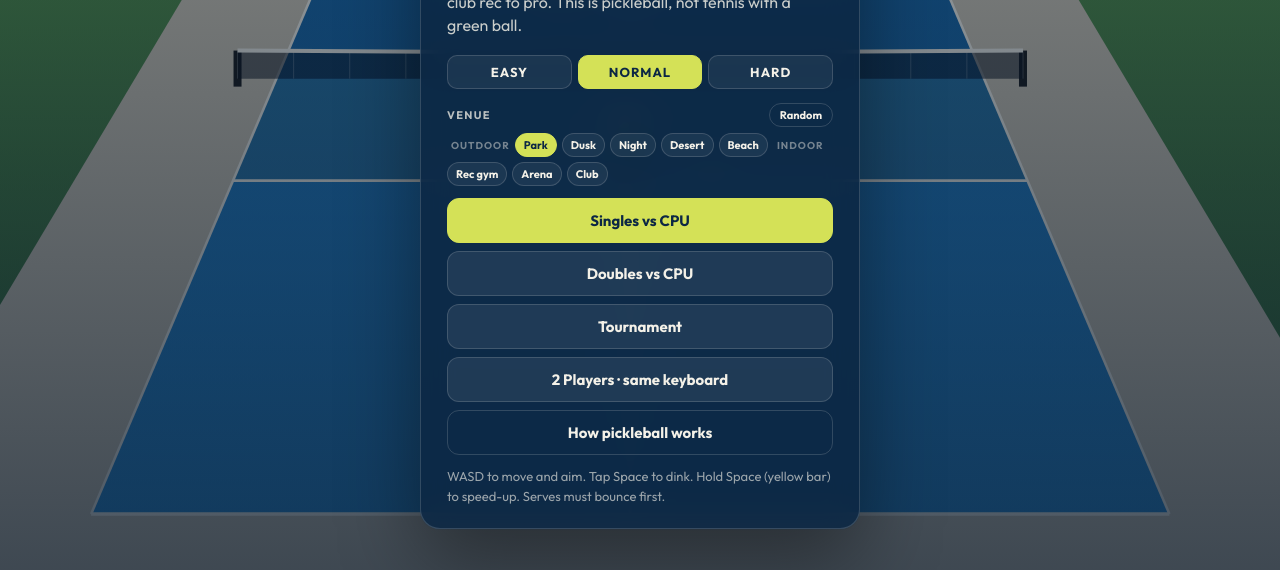
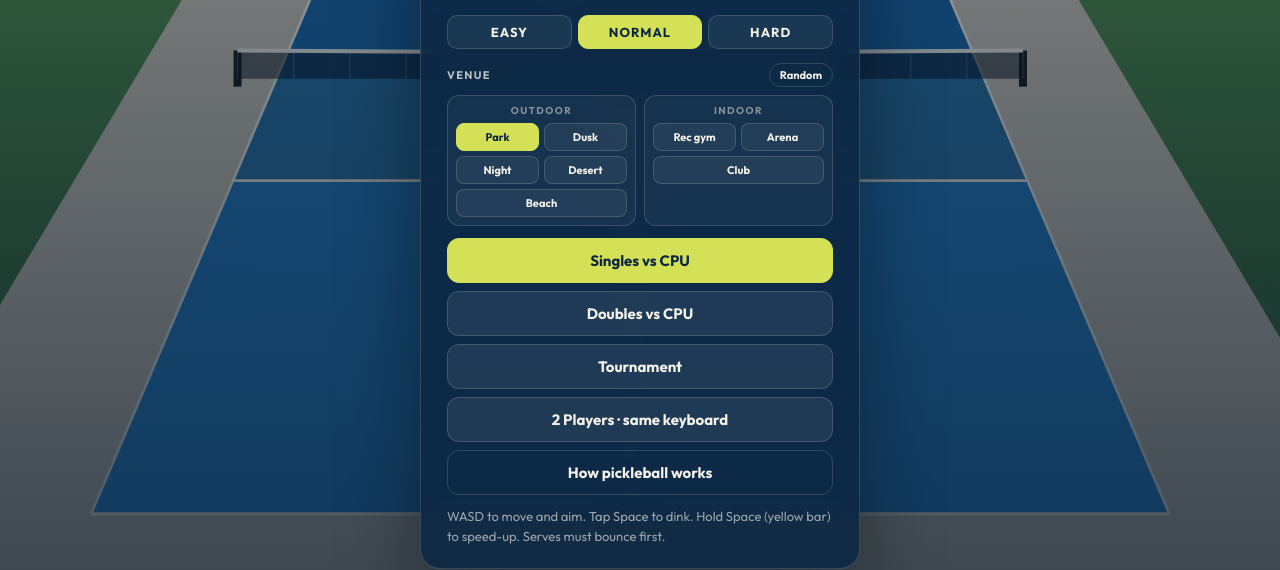
Before and after one commit to jackliao2/pickleball, a plain HTML site: page index.html in a window 1280 px wide. Shown: the part 230-800 px from the top of the page. Drawn offline with nearby package versions, Linux system fonts and the light colour scheme; a web font is replaced by a local one.

Commit message:
Split venues into Outdoor/Indoor panels; grid the roster presets.

```diff
--- a/css/style.css
+++ b/css/style.css
@@ -287,23 +287,24 @@ canvas {
 .budget { font-size: 12px; font-weight: 700; color: var(--yellow); }
 .budget.over { color: var(--coral); }
 .presets {
-  display: flex;
-  flex-wrap: wrap;
+  display: grid;
+  grid-template-columns: 1fr 1fr 1fr;
   gap: 5px;
-  min-height: 56px;
-  align-content: start;
 }
 .presets button {
   font: 650 11px Outfit, sans-serif;
-  letter-spacing: 0.04em;
+  letter-spacing: 0.03em;
   color: var(--paper);
   background: rgba(255,255,255,0.06);
   border: 1px solid var(--line);
-  border-radius: 999px;
-  padding: 4px 8px;
+  border-radius: 8px;
+  padding: 6px 4px;
   cursor: pointer;
+  text-align: center;
+  width: 100%;
 }
 .presets button.on { background: var(--yellow); color: var(--ink); border-color: var(--yellow); }
+.presets button.wide { grid-column: 1 / -1; }
 .stat-list { display: flex; flex-direction: column; gap: 4px; }
 .stat-row {
   display: grid;
@@ -422,7 +423,7 @@ canvas {
   align-items: center;
   justify-content: space-between;
   gap: 8px;
-  margin-bottom: 6px;
+  margin-bottom: 8px;
 }
 .venue-head span {
   font-size: 11px;
@@ -432,25 +433,44 @@ canvas {
   opacity: 0.75;
 }
 .venue-head .btn { width: auto; margin: 0; padding: 4px 10px; font-size: 11px; }
-.venue-picks { display: flex; flex-wrap: wrap; gap: 5px; align-items: center; }
-.venue-kind {
+.venue-split {
+  display: grid;
+  grid-template-columns: 1fr 1fr;
+  gap: 8px;
+}
+.venue-col {
+  background: rgba(255,255,255,0.04);
+  border: 1px solid var(--line);
+  border-radius: 12px;
+  padding: 8px;
+}
+.venue-col p {
+  margin: 0 0 6px;
   font-size: 10px;
   font-weight: 700;
-  letter-spacing: 0.1em;
+  letter-spacing: 0.14em;
   text-transform: uppercase;
-  opacity: 0.45;
-  margin-left: 4px;
+  text-align: center;
+  opacity: 0.5;
 }
-.venue-picks button {
+.venue-grid {
+  display: grid;
+  grid-template-columns: 1fr 1fr;
+  gap: 5px;
+}
+.venue-grid button {
   font: 650 11px Outfit, sans-serif;
   color: var(--paper);
   background: rgba(255,255,255,0.06);
   border: 1px solid var(--line);
-  border-radius: 999px;
-  padding: 4px 8px;
+  border-radius: 8px;
+  padding: 6px 4px;
   cursor: pointer;
+  text-align: center;
+  width: 100%;
 }
-.venue-picks button.on { background: var(--yellow); color: var(--ink); border-color: var(--yellow); }
+.venue-grid button.on { background: var(--yellow); color: var(--ink); border-color: var(--yellow); }
+.venue-grid button:last-child:nth-child(odd) { grid-column: 1 / -1; }
 .roster-top .kicker { margin-bottom: 4px; }
 @media (max-width: 700px) {
   .roster-grid { grid-template-columns: 1fr; }
--- a/index.html
+++ b/index.html
@@ -85,7 +85,16 @@
             <span>Venue</span>
             <button type="button" class="btn ghost" id="btn-random-venue">Random</button>
           </div>
-          <div class="venue-picks"></div>
+          <div class="venue-split">
+            <div class="venue-col">
+              <p>Outdoor</p>
+              <div class="venue-grid" data-kind="out"></div>
+            </div>
+            <div class="venue-col">
+              <p>Indoor</p>
+              <div class="venue-grid" data-kind="in"></div>
+            </div>
+          </div>
         </div>
         <button type="button" class="btn primary" id="btn-cpu">Singles vs CPU</button>
         <button type="button" class="btn" id="btn-doubles">Doubles vs CPU</button>
@@ -110,7 +119,16 @@
             <span>Venue</span>
             <button type="button" class="btn ghost" id="btn-random-venue-roster">Random</button>
           </div>
-          <div class="venue-picks"></div>
+          <div class="venue-split">
+            <div class="venue-col">
+              <p>Outdoor</p>
+              <div class="venue-grid" data-kind="out"></div>
+            </div>
+            <div class="venue-col">
+              <p>Indoor</p>
+              <div class="venue-grid" data-kind="in"></div>
+            </div>
+          </div>
         </div>
         <div class="roster-grid">
           <div class="kit">
--- a/js/game.js
+++ b/js/game.js
@@ -519,21 +519,16 @@ export class Game {
   }
 
   renderVenuePicks() {
-    document.querySelectorAll(".venue-picks").forEach((box) => {
-      box.innerHTML = "";
-      ["out", "in"].forEach((kind) => {
-        const lab = document.createElement("span");
-        lab.className = "venue-kind";
-        lab.textContent = kind === "out" ? "Outdoor" : "Indoor";
-        box.appendChild(lab);
+    document.querySelectorAll(".venue-grid").forEach((grid) => {
+      const kind = grid.dataset.kind;
+      grid.innerHTML = "";
       VENUES.filter((v) => v.kind === kind).forEach((v) => {
         const b = document.createElement("button");
         b.type = "button";
         b.textContent = v.name;
         b.classList.toggle("on", this.venue?.id === v.id);
         b.onclick = () => this.setVenue(v.id);
-          box.appendChild(b);
-        });
+        grid.appendChild(b);
       });
     });
   }
@@ -1162,6 +1157,7 @@ export class Game {
       }
       const r = document.createElement("button");
       r.type = "button";
+      r.className = "wide";
       r.textContent = "Random";
       r.onclick = () => this.setBuild(who, { name: "Random", ...rollStats() }, "random");
       presets.appendChild(r);
```
Lines whose indentation alone changed are shown as unchanged.
